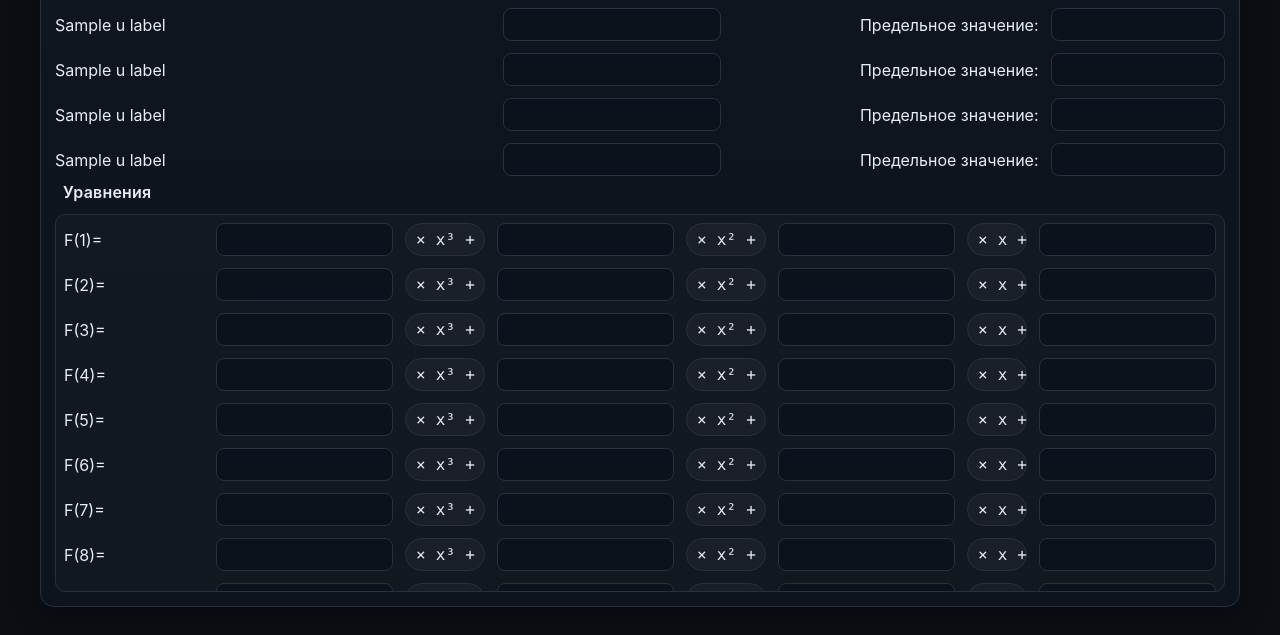
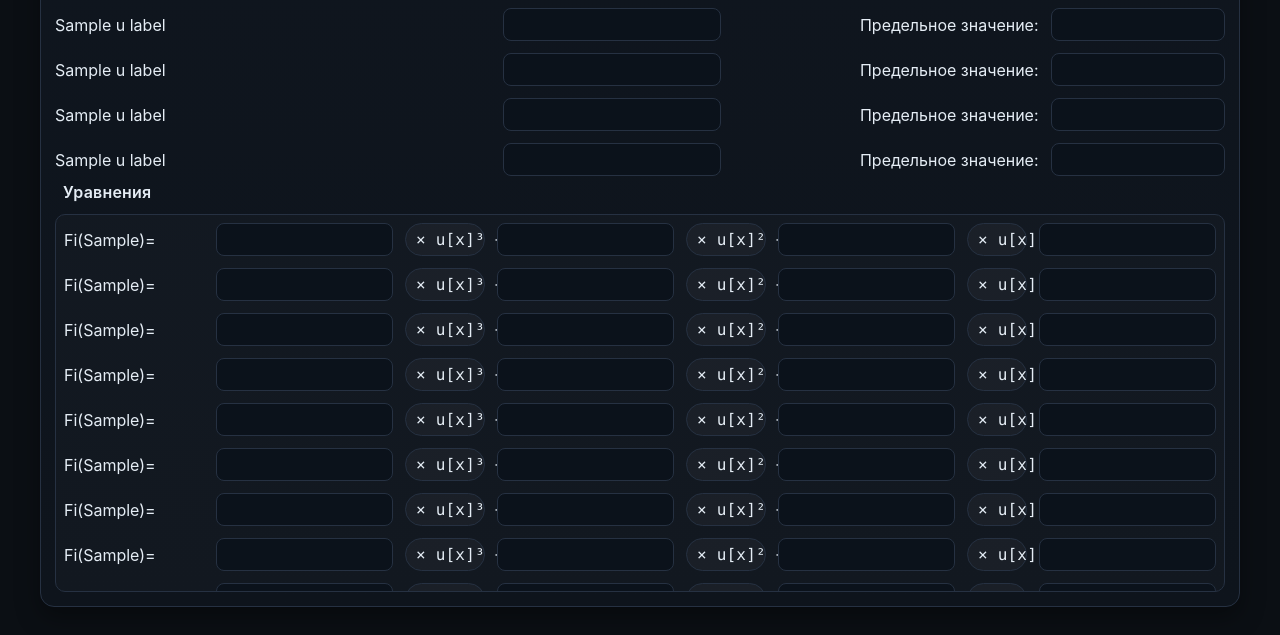
Before and after one commit to liritan/1laba_iso, a Flask app: template templates/index.html in a window 1280 px wide. Shown: the part 1455-2090 px from the top of the page. Run offline with Flask 3, Linux system fonts and the light colour scheme; the template is opened without the code that fills it: most values are stand-ins (such as "Sample title", 1, 10 or a date in 2020).

Commit message:
fixed interface

```diff
--- a/templates/index.html
+++ b/templates/index.html
@@ -124,13 +124,13 @@
           <div class="scrollbox">
             <div class="eq-grid" style="display:grid; grid-template-columns: 140px 1fr 80px 1fr 80px 1fr 60px 1fr; gap:12px; align-items:center;">
               {% for i in range(1,317) %}
-                <div class="nowrap">F({{ i }})=</div>
+                <div class="nowrap">Fi({{ u[x] }})=</div>
                 <input name="f{{ i }}_1" value="{{ (values.equations[i-1][0] if values else defaults.equations[i-1][0]) }}" />
-                <div class="nowrap chip mono">× x³ +</div>
+                <div class="nowrap chip mono">× u[x]³ +</div>
                 <input name="f{{ i }}_2" value="{{ (values.equations[i-1][1] if values else defaults.equations[i-1][1]) }}" />
-                <div class="nowrap chip mono">× x² +</div>
+                <div class="nowrap chip mono">× u[x]² +</div>
                 <input name="f{{ i }}_3" value="{{ (values.equations[i-1][2] if values else defaults.equations[i-1][2]) }}" />
-                <div class="nowrap chip mono">× x +</div>
+                <div class="nowrap chip mono">× u[x] +</div>
                 <input name="f{{ i }}_4" value="{{ (values.equations[i-1][3] if values else defaults.equations[i-1][3]) }}" />
               {% endfor %}
             </div>
```
